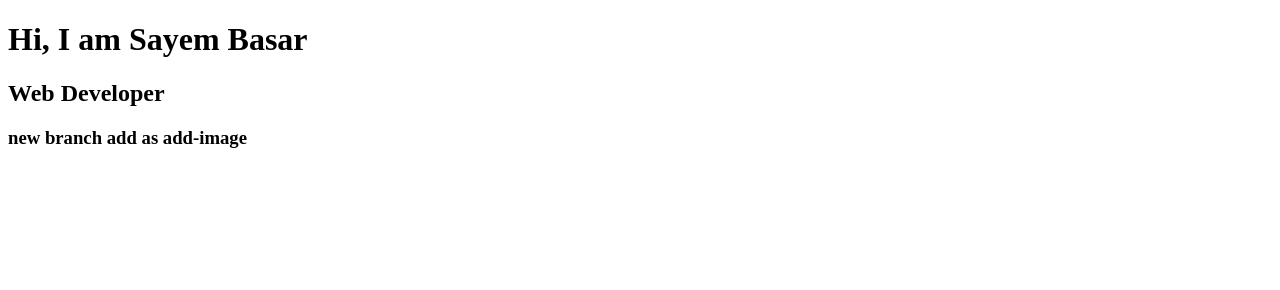
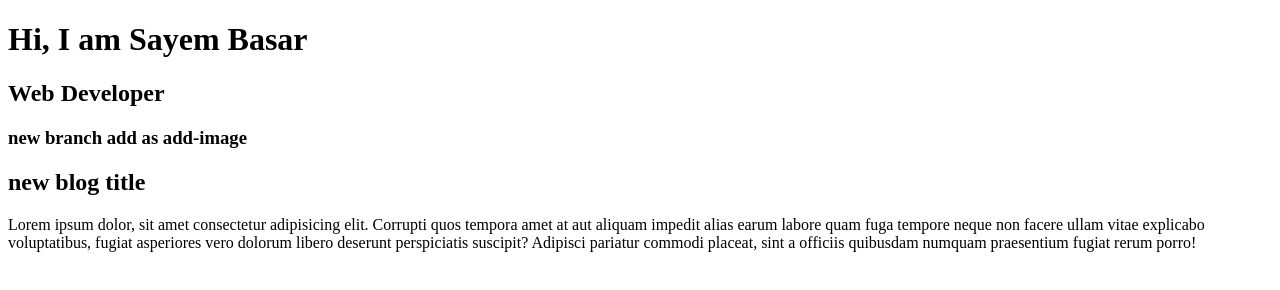
Before and after one commit to SayemBasar/my-first-repo, a plain HTML site: page index.html in a window 1280 px wide. Drawn offline with Linux system fonts and the light colour scheme.

Commit message:
add something

```diff
--- a/index.html
+++ b/index.html
@@ -12,6 +12,14 @@
     <h1>Hi, I am Sayem Basar</h1>
     <h2>Web Developer</h2>
     <H3>new branch add as add-image</H3>
+    <div>
+        <h2>new blog title</h2>
+        <p>Lorem ipsum dolor, sit amet consectetur adipisicing elit. Corrupti quos tempora amet at aut aliquam impedit
+            alias earum labore quam fuga tempore neque non facere ullam vitae explicabo voluptatibus, fugiat asperiores
+            vero dolorum libero deserunt perspiciatis suscipit? Adipisci pariatur commodi placeat, sint a officiis
+            quibusdam numquam praesentium fugiat rerum porro!</p>
+
+    </div>
 </body>
 
 </html>
```
